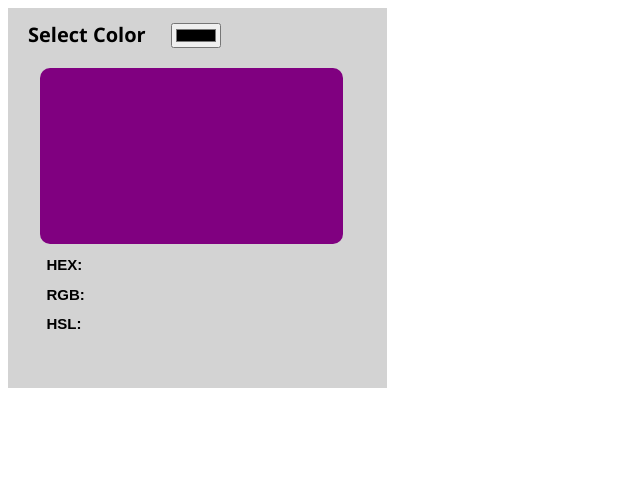
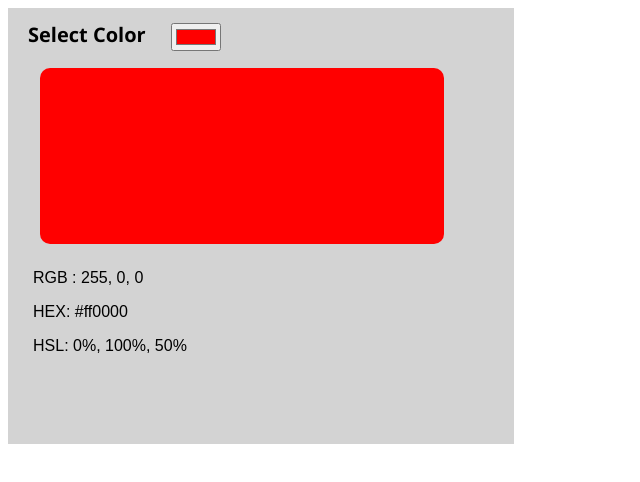
Before and after one commit to Adel-line/Color-Picker, a plain HTML site: page index.html in a window 1280 px wide. Shown: the whole page, without its empty margins (0-640 px from the left). Drawn offline with Linux system fonts and the light colour scheme.

Commit message:
almost done

```diff
--- a/index.html
+++ b/index.html
@@ -12,14 +12,21 @@
       <div id="cbox">
         <label>
           <h1>Select Color</h1>
-          <input type="color" id="picked"
-        /></label>
+          <input type="color" id="picker" name="favcolor" value="#ff0000" />
+        </label>
       </div>
       <div id="outputcolor">
         <div id="colorbox"></div>
-        <h2>HEX:</h2>
-        <h2>RGB:</h2>
-        <h2>HSL:</h2>
+        <div id="text">
+          <div>
+            <p>RGB :<span id="rgb"></span></p>
+            <span id="r"></span>
+            <span id="g"></span>
+            <span id="b"></span>
+          </div>
+          <p>HEX:<span id="hex"></span></p>
+          <p>HSL:<span id="hsl"></span></p>
+        </div>
       </div>
     </div>
     <script src="script.js"></script>
--- a/script.js
+++ b/script.js
@@ -1,7 +1,55 @@
 "use strict";
-// color pick
+// init
+window.addEventListener("DOMContentLoader", init());
+
+function init() {
+  //
+  console.log("Bonjour");
+  fetchHEX();
+}
+
+//fetch hex input
+function fetchHEX() {
+  let valueHEX = document.getElementById("picker").value;
+  displayHEX(valueHEX);
+  showColorBox(valueHEX);
+}
+
+// display hex code for color
+function displayHEX(valueHEX) {
+  //
+  console.log("Are you there");
+  //
+  document.getElementById("hex").textContent = ` ${valueHEX}`;
+  console.log(valueHEX);
+}
+
+//change color of preview box
+function showColorBox(valueHEX) {
+  //
+  document.getElementById("colorbox").style.backgroundColor = valueHEX;
+  hex2RGB(valueHEX);
+}
+
+//display RGB code
+function hex2RGB(valueHEX) {
+  //
+  let r = valueHEX.substring(1, 3);
+  let g = valueHEX.substring(3, 5);
+  let b = valueHEX.substring(5, 7);
+  r = parseInt(r, 16);
+  g = parseInt(g, 16);
+  b = parseInt(b, 16);
+
+  document.getElementById("rgb").textContent = ` ${r}, ${g}, ${b}`;
+  //
+  console.log(` ${r}, ${g}, ${b}`);
+  //
+  getHSLvalue(r, g, b);
+}
 
 //black box
+function getHSLvalue(r, g, b) {
   r /= 255;
   g /= 255;
   b /= 255;
@@ -37,3 +85,10 @@ s *= 100;
   l *= 100;
 
   console.log("hsl(%f,%f%,%f%)", h, s, l); // just for testing
+  displayHSL(h, s, l);
+}
+
+//display hsl code for color
+function displayHSL(h, s, l) {
+  document.querySelector("#hsl").textContent = ` ${h}%,  ${s}%,  ${l}%`;
+}
--- a/style.css
+++ b/style.css
@@ -3,7 +3,7 @@ label {
   display: flex;
   flex-direction: row;
   height: 60px;
-  width: 30%;
+  width: 40%;
   align-content: center;
 }
 
@@ -13,8 +13,8 @@ h1 {
   margin-left: 20px;
 }
 
-#picked {
-  height: 25px;
+#picker {
+  height: 28px;
   margin-top: 15px;
   margin-left: 25px;
 }
@@ -29,13 +29,18 @@ h2 {
 #colorbox {
   height: 22vh;
   width: 80%;
-  background-color: purple;
   border-radius: 10px;
   margin-left: 2.5vw;
 }
 
 #outputcolor {
-  height: 40vh;
-  width: 30%;
+  height: 47vh;
+  width: 40%;
   background-color: lightgray;
 }
+
+#text {
+  font-family: Arial, Helvetica, sans-serif;
+  margin-top: 25px;
+  margin-left: 25px;
+}
```
Lines whose indentation alone changed are shown as unchanged.
